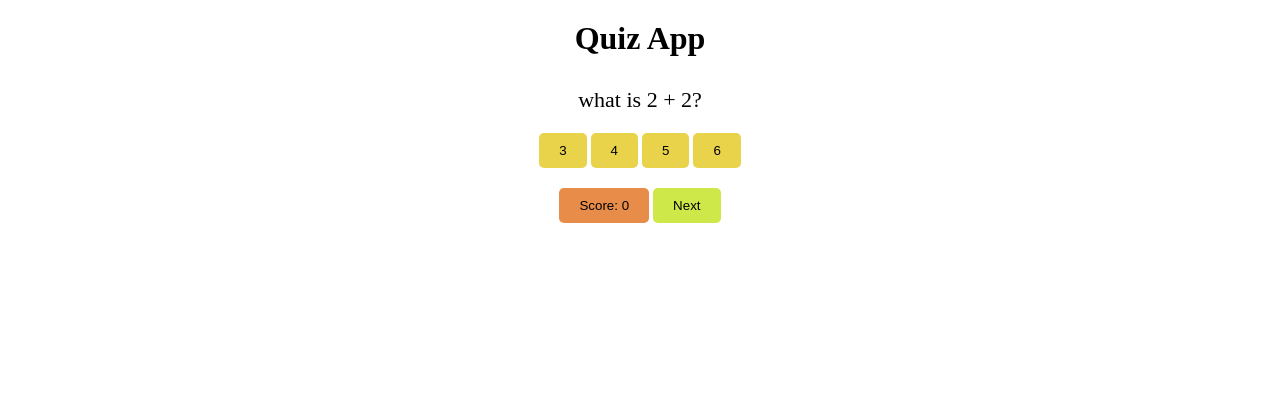
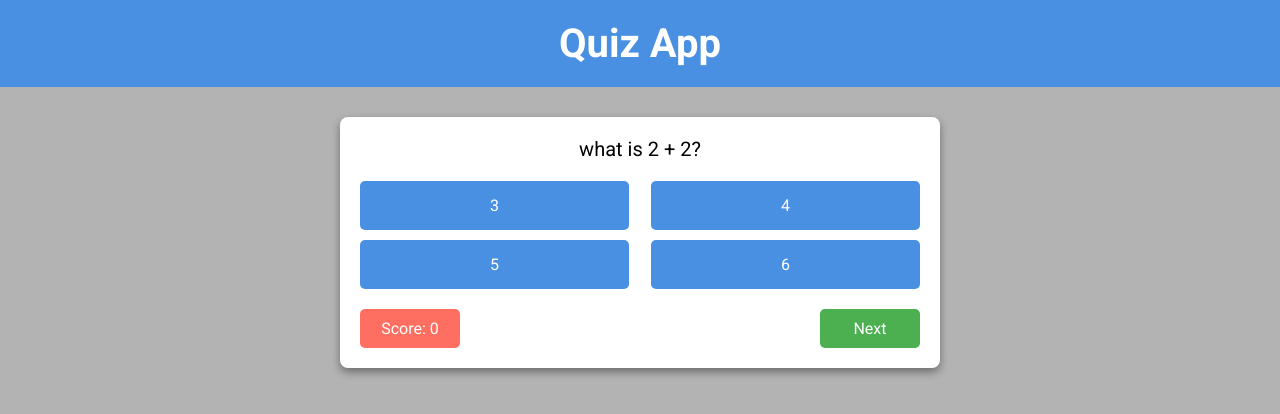
Before and after one commit to aitezazdev/classTask003-Interactive-Quiz-Game, a plain HTML site: page index.html in a window 1280 px wide. Drawn offline with Linux system fonts and the light colour scheme.

Commit message:
css cstmxe

```diff
--- a/index.html
+++ b/index.html
@@ -7,20 +7,23 @@
     <link rel="stylesheet" href="./style.css">
 </head>
 <body>
-    <h1>Quiz App</h1>
-    <div id="main-box">
+    <header>
+        <h1>Quiz App</h1>
+    </header>
+    <main id="main-box">
         <p id="question">Whats your name?</p>
-        <div>
+        <div id="choices">
             <button id="choice1" onclick="checkAnswer(0)">Ok</button>
             <button id="choice2" onclick="checkAnswer(1)">Ok</button>
             <button id="choice3" onclick="checkAnswer(2)">Ok</button>
             <button id="choice4" onclick="checkAnswer(3)">Ok</button>
         </div>
-        <div>
-            <button style="background-color: #e88c4a;" id="score">Score : </button>
-            <button style="background-color: #cee84a;" id="next" onclick="nextQuestion()">Next</button>
+        <div id="score-next">
+            <button id="score">Score : </button>
+            <button id="next" onclick="nextQuestion()">Next</button>
         </div>
-    </div>
+    </main>
+
 
     <script src="./app.js"></script>
 </body>
--- a/style.css
+++ b/style.css
@@ -1,32 +1,109 @@
-*{
-    box-sizing: border-box;
+@import url('https://fonts.googleapis.com/css2?family=Roboto:wght@100;300;400;500;700;900&display=swap');
+
+* {
     margin: 0;
     padding: 0;
+    box-sizing: border-box;
+    font-family: "Roboto", sans-serif;
 }
 
-h1{
-    text-align: center;
-    margin: 20px 0;
+body {
+    background-color: #b3b3b3;
 }
 
-#main-box{
-    width: 70%;
-    margin: 30px auto;
-    display: flex;
-    gap: 20px;
-    flex-direction: column;
-    justify-content: center;
-    align-items: center;
+header {
+    background-color: #4a90e2;
+    padding: 20px 0;
+    color: #fff;
+    text-align: center;
 }
 
-#main-box p{
-    font-size: 22px;
+h1 {
+    font-size: 2.5rem;
 }
 
-#main-box button{
-    padding: 10px 20px;
+#main-box {
+    width: 80%;
+    max-width: 600px;
+    margin: 30px auto;
+    padding: 20px;
+    background-color: #fff;
+    border-radius: 8px;
+    box-shadow: 0 4px 8px rgba(0,0,0,0.4);
+}
+
+#question {
+    font-size: 20px;
+    margin-bottom: 20px;
+    text-align: center;
+}
+
+#choices {
+    display: flex;
+    flex-wrap: wrap;
+    gap: 10px;
+    justify-content: space-between;
+}
+
+#choices button {
+    padding: 15px;
+    width: 48%;
     border-radius: 5px;
     border: none;
-    background-color: #e8d34a;
+    background-color: #4a90e2;
+    color: #fff;
     cursor: pointer;
+    font-size: 16px;
+    transition: background-color 0.3s;
 }
+
+#choices button:hover {
+    background-color: #357abd;
+}
+
+#score-next {
+    display: flex;
+    justify-content: space-between;
+    gap: 10px;
+    margin-top: 20px;
+}
+
+#score-next button {
+    padding: 10px 20px;
+    width: 100px;
+    font-size: 1rem;
+    border-radius: 5px;
+    border: none;
+    color: #fff;
+    cursor: pointer;
+    transition: background-color 0.3s;
+}
+
+#score {
+    background-color: #ff6f61;
+}
+
+#score:hover {
+    background-color: #ff4d40;
+}
+
+#next {
+    background-color: #4caf50;
+}
+
+#next:hover {
+    background-color: #388e3c;
+}
+
+
+
+@media screen and (max-width: 550px) {
+    #choices button {
+        width: 85%;
+        margin: 0 auto;
+    }
+
+    #score-next {
+        justify-content: space-around;
+    }
+}
```
